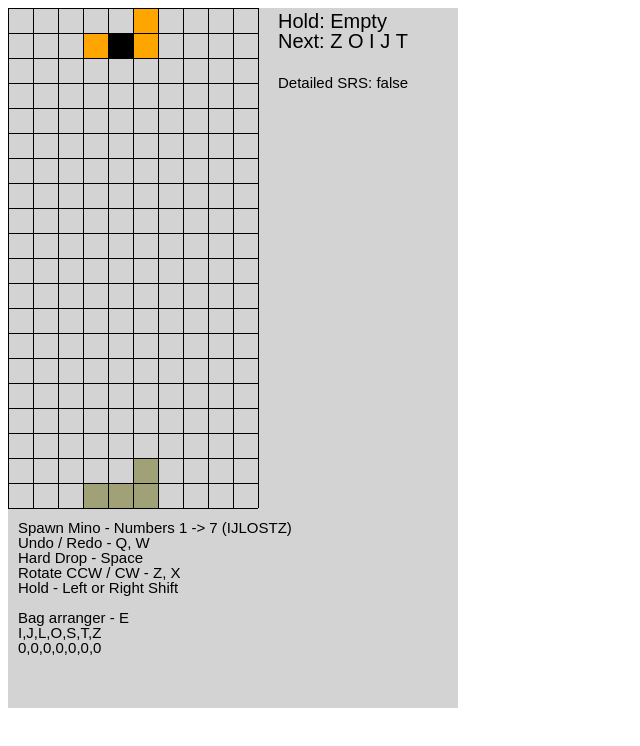
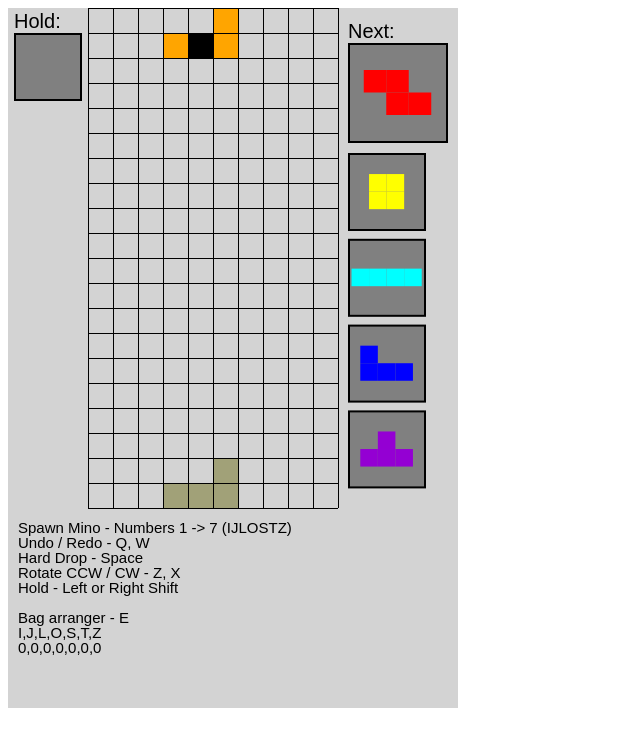
Before and after one commit to jxayph/jxayph.github.io, a plain HTML site: page index.html in a window 1280 px wide. Shown: the whole page, without its empty margins (0-640 px from the left). Drawn offline with Linux system fonts and the light colour scheme.

Commit message:
Added graphical previews/holds.

```diff
--- a/index.html
+++ b/index.html
@@ -1,8 +1,6 @@
 <html>
 
-
 <canvas id="gameCanvas" width = "450" height="700"> </canvas>
-
 
 <script>
 
@@ -558,6 +556,8 @@ function draw(){
 }
 
 function drawGhost(){
+	var xOffset = 80;
+	var yOffset = 0;
 	var bottom = false;
 	var toBottom = 0;
 	while(!bottom){ // Check to see if the mino is at the bottom.
@@ -568,8 +568,8 @@ function drawGhost(){
 		}
 	}
 	toBottom--;
-	var x = minoX*25;
-	var y = (minoY + toBottom) * 25;
+	var x = minoX*25 + xOffset;
+	var y = (minoY + toBottom) * 25 + yOffset;
 	drawRect(x, y, 25, 25, "rgb(161, 161, 120)");
 	for (var n = 0; n < 3; n++){
 		drawRect(x + 25 * minoNet[n][0], y + 25 * minoNet[n][1], 25, 25, "rgb(161, 161, 120)");
@@ -577,28 +577,25 @@ function drawGhost(){
 }
 
 function drawUI(){
+	drawHold();
+	drawPreview();
+	canvasContext.fillStyle = "black";
 
-	// The Hold mino
-	canvasContext.fillStyle = "black";
-	canvasContext.font="20px Arial";
-	canvasContext.fillText("Hold: " + nameKey(holdMino),270,20);
-
-	// The Next 5
-
-	canvasContext.fillText("Next: " + nameKey(bag[bag.length - 1] + 1) + " " +
+	// The Next
+	/*canvasContext.fillText("Next: " + nameKey(bag[bag.length - 1] + 1) + " " +
 									  nameKey(bag[bag.length - 2] + 1) + " " +
 									  nameKey(bag[bag.length - 3] + 1) + " " +
 									  nameKey(bag[bag.length - 4] + 1) + " " +
 									  nameKey(bag[bag.length - 5] + 1),
-									  270, 40);
-
+									  260, 130);
+	*/
 	// Export Mode display
 	canvasContext.font="15px Arial";
 	//canvasContext.fillText("Export Mode: " + exportMode, 270, 60);
 
 	// Detailed SRS Display
 	//canvasContext.font = "20px Arial";
-	canvasContext.fillText("Detailed SRS: " + SRSDetail, 270, 80);
+	//canvasContext.fillText("Detailed SRS: " + SRSDetail, 270, 80);
 	// Control scheme
 
 	canvasContext.font = "15px Arial";
@@ -613,6 +610,35 @@ function drawUI(){
 	canvasContext.fillText(minoCount, 10, 645);
 
 
+
+}
+
+function drawPreview(){
+
+	var tempOffset = 25;
+	var x = 340;
+	var y = 10+tempOffset;
+	var numPreviews = 5;
+
+	var scale = 100
+	drawBox(x, y, scale, scale, 2,"black", "gray");
+	drawMini(scale / 4, x, y, bag[bag.length-1] + 1);
+
+	y += 1.1*scale;
+	scale = 78;
+
+	for ( var i = 1; i < numPreviews; i++){
+		drawBox(x, y, scale, scale, 2,"black", "gray");
+		drawMini(scale / 4, x, y, bag[bag.length - 1 - i] + 1);
+		y += 1.1 * scale;
+
+	}
+
+
+
+	canvasContext.fillStyle = "black";
+	canvasContext.font="20px Arial";
+	canvasContext.fillText("Next:",340,30);
 
 }
 
@@ -659,34 +685,126 @@ function drawBackground(){
 }
 
 function drawMino(){
-	var x = minoX*25;
-	var y = minoY*25;
+
+	var xOffset = 80;
+	var yOffset = 0;
+	var x = minoX*25 + xOffset;
+	var y = minoY*25 + yOffset;
 	drawRect(x, y, 25, 25, "Black");
 	for (var n = 0; n < 3; n++){
 		drawRect(x + 25 * minoNet[n][0], y + 25 * minoNet[n][1], 25, 25, colourKey(minoKey));
 	}
 }
 
-function drawPreview(){
+function drawHold(){
+	var tempOffset = 15;
+	var x = 6;
+	var y = 10+tempOffset;
+
+	var scale = 68
+	drawBox(x, y, scale, scale, 2,"black", "gray");
+	drawMini(scale / 4, x, y, holdMino);
+
+	canvasContext.fillStyle = "black";
+	canvasContext.font="20px Arial";
+	canvasContext.fillText("Hold:",x,y-5);
+}
+
+function drawMini(scale, x, y, mino){
+	scale *= 0.9;
+	x += scale*0.2;
+	y += scale*0.2;
+	if(mino == 8) return;
+	[x,y] = findCenter(scale, x, y, mino);
+
+
+	drawRect(x, y, scale, scale, colourKey(mino));
+	var thisNet = getMinoNet(mino-1);
+	for (var n = 0; n < 3; n++){
+		drawRect(x + scale * thisNet[n][0], y + scale * thisNet[n][1], scale, scale, colourKey(mino));
+	}
+
 
 }
 
+function getMinoNet(mino){
+
+	if        (mino == 0){
+		return ([[-1, 0], [1, 0], [2, 0]]);
+
+	} else if (mino == 1){
+		return ([[-1, 0], [1, 0], [-1, -1]]);
+
+	} else if (mino == 2){
+		return ([[-1, 0], [1, 0], [1, -1]]);
+
+	} else if (mino == 3){
+		return ([[1 ,0], [0 ,-1], [1, -1]]);
+
+	} else if (mino == 4){
+		return ([[-1, 0], [0, -1], [1, -1]]);
+
+	} else if (mino == 5){
+		return ([[-1, 0], [1, 0], [0, -1]]);
+
+	} else if (mino == 6){
+		return ([[1, 0], [0, -1], [-1, -1]]);
+		}
+}
+
+function findCenter(scale, x, y, mino){
+	mino -= 1;
+	if        (mino == 0){
+		return ([x + scale, y + 1.5*scale ]);
+
+	} else if (mino == 1){
+		return ([x + 1.5*scale, y + 2*scale]);
+
+	} else if (mino == 2){
+		return ([x + 1.5*scale, y + 2*scale]);
+
+	} else if (mino == 3){
+		return ([x + scale, y + 2*scale]);
+
+	} else if (mino == 4){
+		return ([x + 1.5*scale, y + 2*scale]);
+
+	} else if (mino == 5){
+		return ([x + 1.5*scale, y + 2*scale]);
+
+	} else if (mino == 6){
+		return ([x + 1.5*scale, y + 2*scale]);
+		}
+}
+
+function drawBox(x, y, width, height, borderWidth, clr1, clr2){
+	drawRect(x,y,width, height, clr1);
+	drawRect(x + borderWidth,y + borderWidth, width - 2*borderWidth, height - 2*borderWidth, clr2);
+}
+
 function drawGrid(){
+
+	var xOffset = 80;
+	var yOffset = 0;
+
 	for (var i = 0; i < 21; i++){
-		drawRect(0,i*25, 250,1,"black")
+		drawRect(0 + xOffset,i*25, 250,1,"black")
 	}
 
 	for (var i = 0; i < 11; i++){
-		drawRect(i*25, 0, 1, 500, "black")
+		drawRect(i*25 + xOffset, 0, 1, 500, "black")
 	}
 
 }
 
 function drawBoard(){
+
+	var xOffset = 80;
+	var yOffset = 0;
 	for (var row = 0; row < 20; row++){
 		for (var col = 0; col < 10; col++){
 			if (board[col][row] != 0){
-				drawRect(col*25, row*25, 25, 25, colourKey(board[col][row]));
+				drawRect(col*25 + xOffset, row*25, 25, 25, colourKey(board[col][row]));
 			}
 		}
 	}
```
